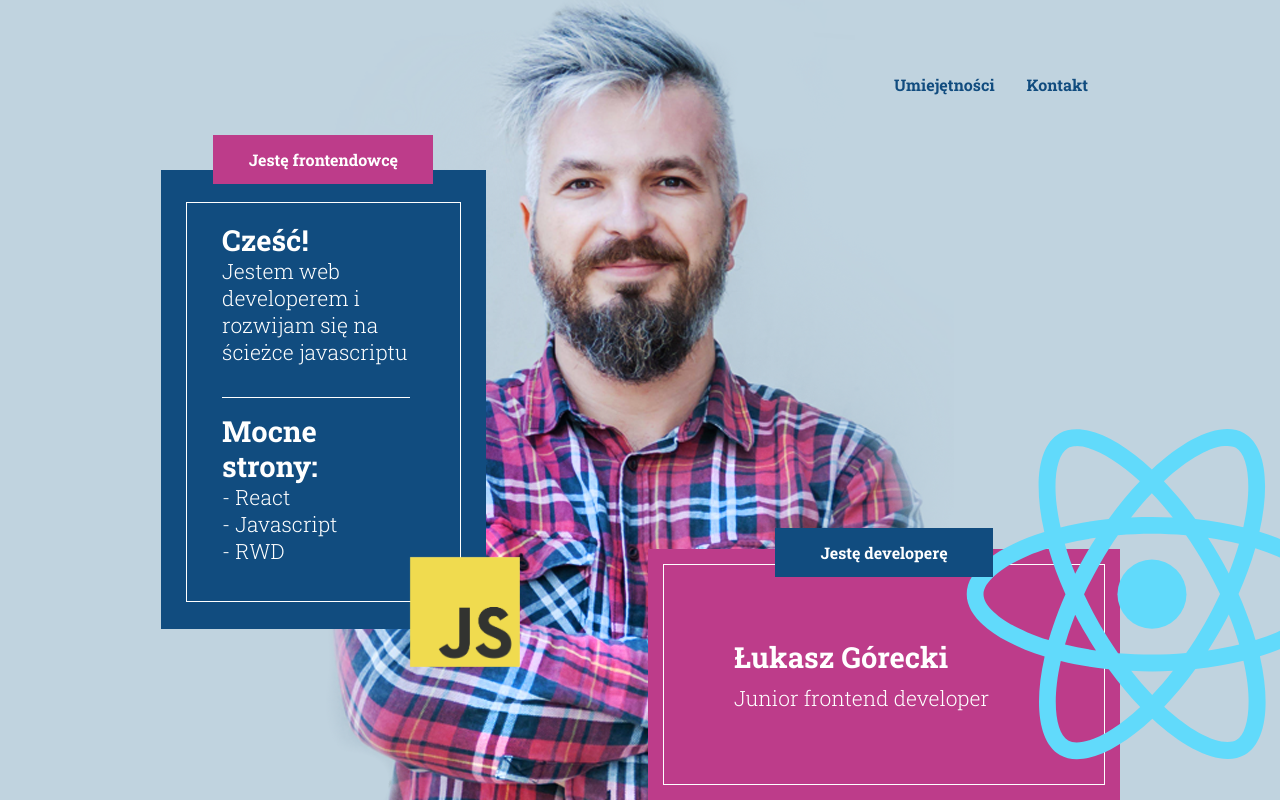
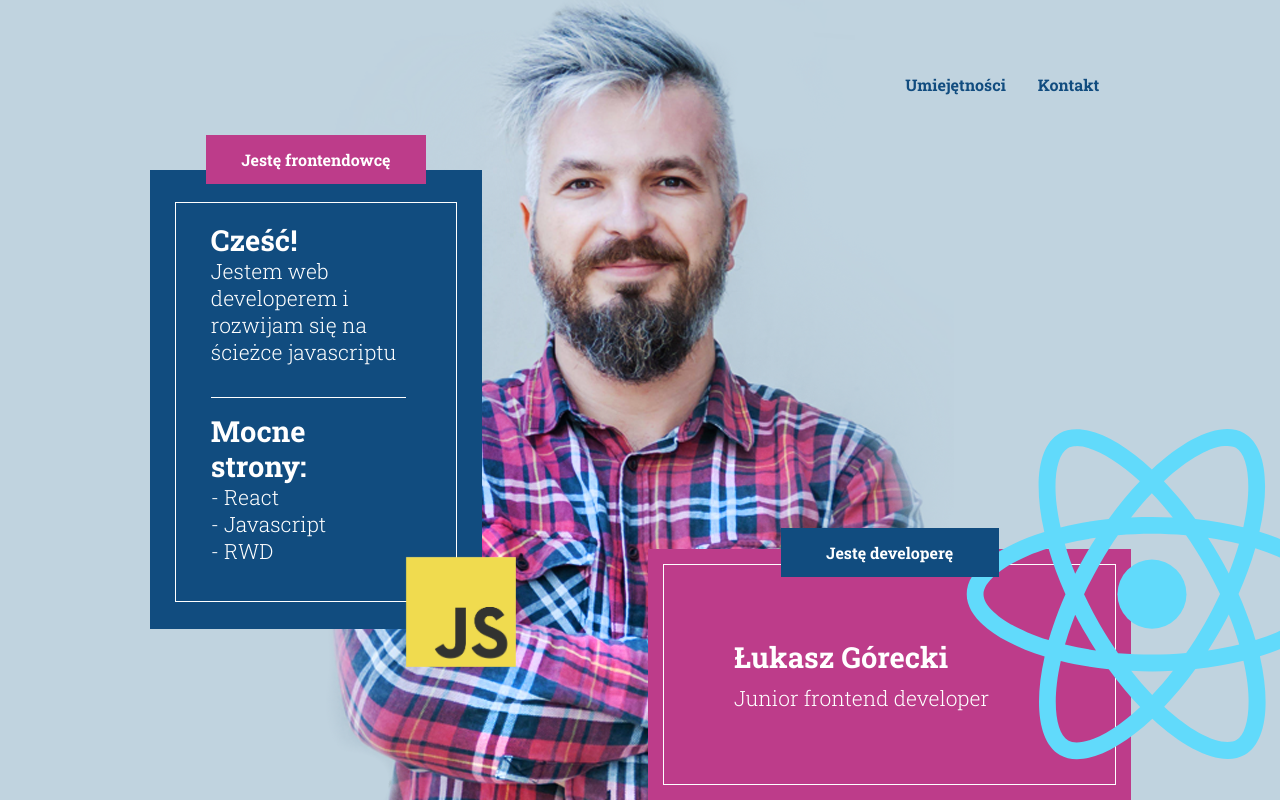
Before and after one commit to sq1fya/my-lp, a React (Create React App) app: page / in a window 1280 px wide. Shown: the top 800 px of the page. Built offline with nearby package versions, Linux system fonts and the light colour scheme.

Commit message:
WIP: section about me set padding 0

```diff
--- a/src/index.scss
+++ b/src/index.scss
@@ -1,6 +1,7 @@
 @import url("https://fonts.googleapis.com/css?family=Roboto+Slab:300,400,700");
 
 body {
+  overflow-x: hidden;
   margin: 0;
   padding: 0;
   font-family: "Roboto Slab", serif;
--- a/src/main.scss
+++ b/src/main.scss
@@ -14,6 +14,7 @@
   }
 
   .section-about-me {
+    padding: 0;
     .left-box {
       .title-box {
         .title {
```
